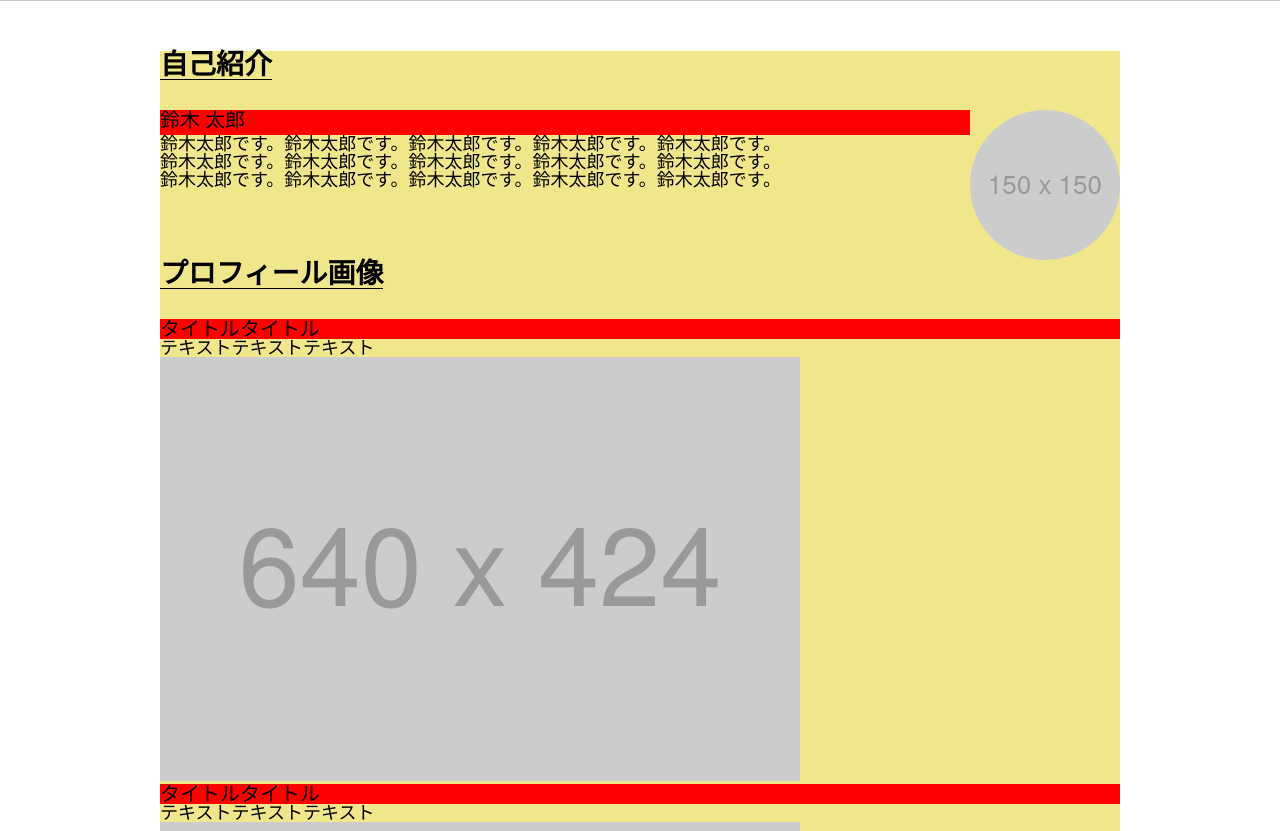
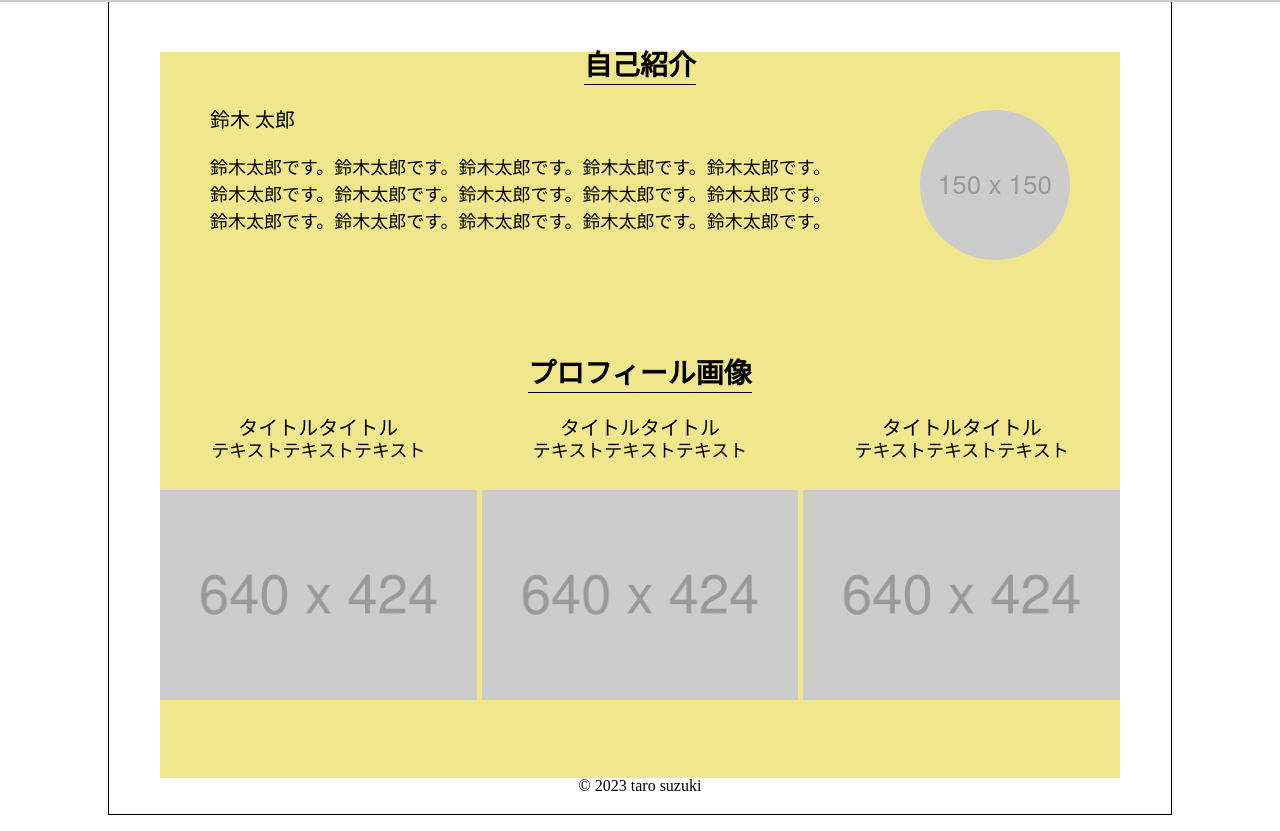
Before and after one commit to 64-HiroByte/hc_practice, a plain HTML site: page html_css_output_beginner/index.html in a window 1280 px wide. Shown: the part 629-1460 px from the top of the page. Drawn offline with Linux system fonts and the light colour scheme.

Commit message:
PCサイズのCSS設定

```diff
--- a/html_css_output_beginner/CSS/style.css
+++ b/html_css_output_beginner/CSS/style.css
@@ -2,6 +2,7 @@
     width: 960px;
     padding: 0 4%;
     margin: 0 auto;
+    border: 1px solid #000;
 }
 
 header {
@@ -38,41 +39,74 @@ ul li {
     object-fit: cover;
     margin-bottom: 50px;
 }
+
 /* 開発中のみ指定 */
 main {
     background-color: khaki;
+    display: grid;
+    grid-template-rows: auto auto;
+
+}
+
+section {
+    margin-bottom: 100px;
+}
+
+h2 {
+    text-align: center;
+    font-size: 28px;
+    margin-bottom: 30px;
+}
+
+.under_line {
+    padding-bottom: 3px;
+    border-bottom: 1px solid #000;
 }
 
 .introduction {
     display: grid;
-    grid-template-columns: auto 150px;
-    grid-template-rows: 25px auto;
-
+    grid-template-columns: 50px auto 150px 50px;
+    margin: 0 auto;
 }
 
-p.title {
-    grid-column: 1;
+.title {
+    grid-column: 2;
     font-size: 20px;
-    background-color: red;
 }
 
-p.text {
-    grid-column: 1;
+.text {
+    grid-column: 2;
     font-size: 18px;
-
-}
-
-
-
-h2 {
-    display: inline-block;
-    font-size: 28px;
-    border-bottom: 1px solid #000;
-    margin: 0 auto 30px auto;
+    line-height: 1.5em;
 }
 
 img.selfie {
     border-radius: 75px;
-    grid-column: 2;
+    grid-column: 3;
     grid-row: 1 / 3;
 }
+
+.profile_images {
+    display: grid;
+    grid-template-columns: repeat(3, 1fr);
+    gap: 5px;
+}
+
+.profile .title {
+    text-align: center;
+}
+
+.profile .text {
+    text-align: center;
+}
+
+.profile img {
+    width: 100%;
+    height: 100%;
+    object-fit: scale-down;
+}
+
+footer {
+    text-align: center;
+    padding-bottom: 20px;
+}
--- a/html_css_output_beginner/index.html
+++ b/html_css_output_beginner/index.html
@@ -22,7 +22,8 @@
         </div>
 
         <main>
-            <h2>自己紹介</h2>
+            <section>
+                <h2><span class="under_line">自己紹介</span></h2>
                 <div class="introduction">
                     <p class="title">鈴木 太郎</p>
                     <p class="text">鈴木太郎です。鈴木太郎です。鈴木太郎です。鈴木太郎です。鈴木太郎です。<br>
@@ -30,7 +31,10 @@
                     鈴木太郎です。鈴木太郎です。鈴木太郎です。鈴木太郎です。鈴木太郎です。</p>
                     <img src="images/150x150.png" alt="鈴木太郎の写真" class="selfie">
                 </div>
-            <h2>プロフィール画像</h2>
+            </section>
+
+            <section>
+                <h2><span class="under_line">プロフィール画像</span></h2>
                 <div class="profile_images">
                     <div class="profile">
                         <p class="title">タイトルタイトル</p>
@@ -48,6 +52,7 @@
                         <img src="images/640x424.png" alt="プロフィール画像">
                     </div>
                 </div>
+            </section>
         </main>
 
         <footer>
```
Lines whose indentation alone changed are shown as unchanged.
